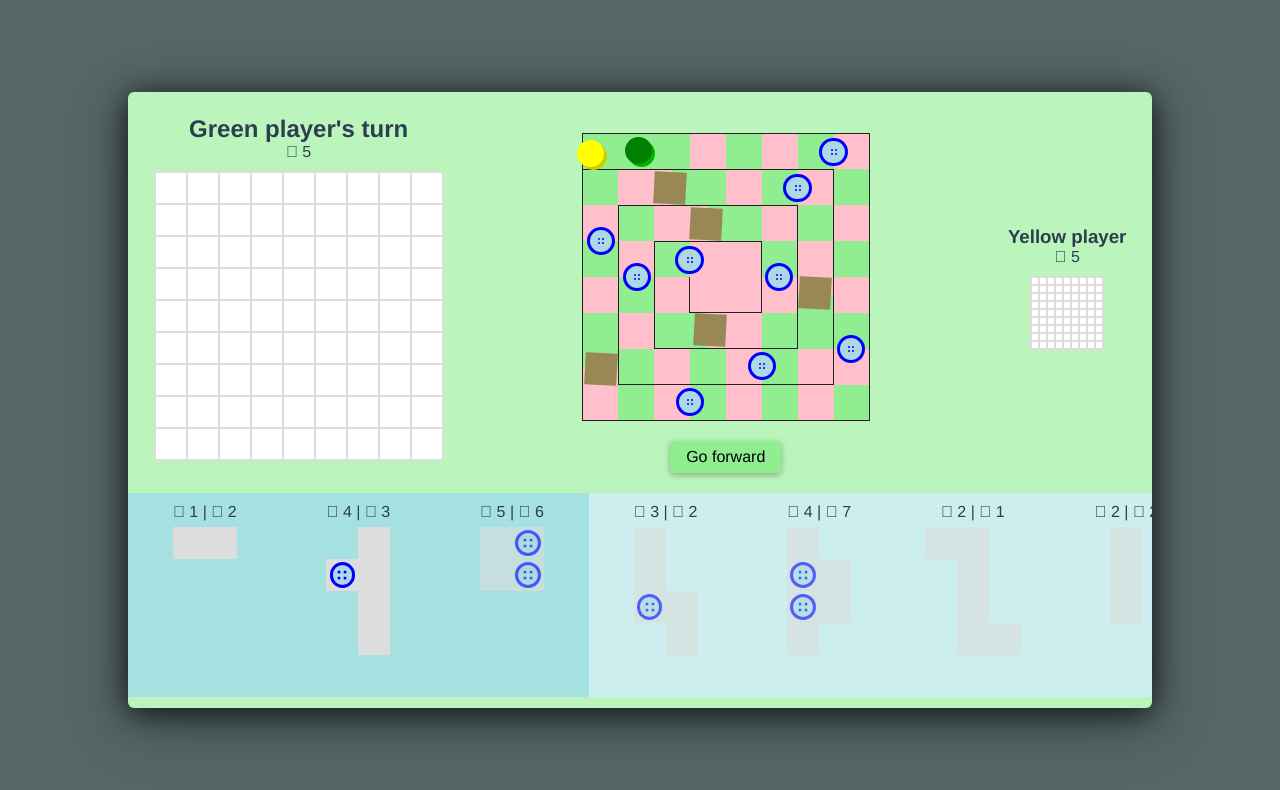
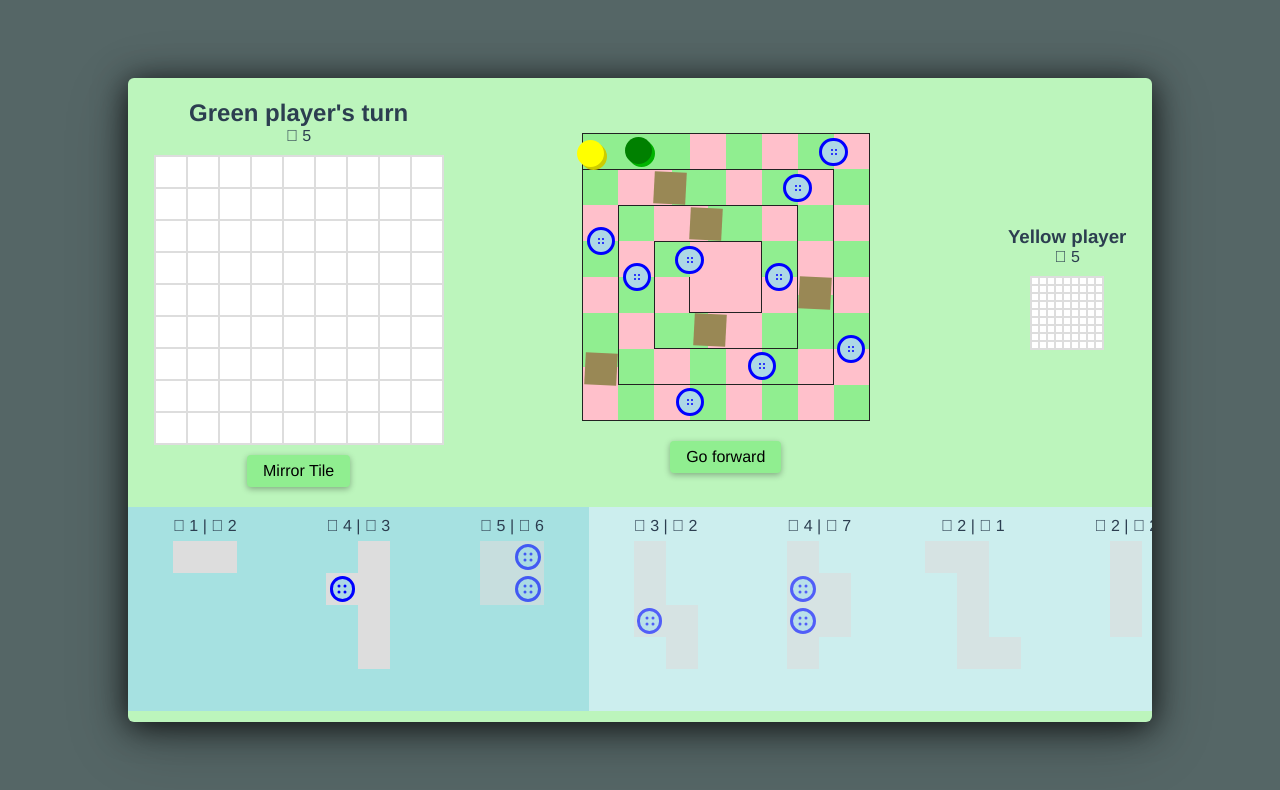
Before and after one commit to salmiak/patchwork, a Vue app: page / in a window 1280 px wide. Shown: the top 790 px of the page. Built offline with nearby package versions, Linux system fonts and the light colour scheme.

Commit message:
Added mirrorTile function

```diff
--- a/src/App.vue
+++ b/src/App.vue
@@ -8,6 +8,7 @@
             <i class="fal fa-bullseye" /> {{currentPlayer.buttonsInPocket}}
           </p>
           <quilt-board :tile="tile" :player="currentPlayer" @tilestored="tileStored" />
+          <button @click="mirrorTile">Mirror Tile</button>
         </div>
 
         <div v-if="otherPlayer.index === player.index" :key="player.index" :class="[`player${player.index}`]" class="boardContainer">
@@ -117,6 +118,17 @@ export default {
     this.$store.commit('generateBoards')
   },
   methods: {
+    mirrorTile () {
+      if (!this.tile) {
+        return false
+      }
+
+      this.tile.pattern.forEach((row) => {
+        var newRow = _.reverse(row)
+        row = newRow
+      })
+      this.mouseOver()
+    },
     tileSelected (tile) {
       if (this.miniTile) {
         // eslint-disable-next-line
--- a/src/components/QuiltBoard.vue
+++ b/src/components/QuiltBoard.vue
@@ -1,7 +1,7 @@
 <template>
   <div :class="{hit: hit}" class="board" @mouseout="resetAllCells()">
     <div v-for="(row,index) in player.board" v-bind:key="`row-${index}`" class="row">
-      <div v-for="(cell,index) in row" v-bind:key="`cell-${index}`" :class="{filled:cell.value, hovered:cell.hovered, button:cell.value === 2}" class="cell"  @mouseover="mouseOver(cell)" @click="storeTile" @contextmenu.prevent="rotateTile($event)">&nbsp;</div>
+      <div v-for="(cell,index) in row" v-bind:key="`cell-${index}`" :class="{filled:cell.value, hovered:cell.hovered, button:cell.value === 2}" class="cell"  @mouseover="mouseOver(cell)" @click="storeTile" @contextmenu.prevent="rotateTile()">&nbsp;</div>
     </div>
   </div>
 </template>
@@ -72,7 +72,6 @@ export default {
       })
       this.$set(this.tile, "pattern", newPattern)
       this.mouseOver()
-      return false
     },
     resetAllCells () {
       this.$store.commit('unhoverAllCells')
```
